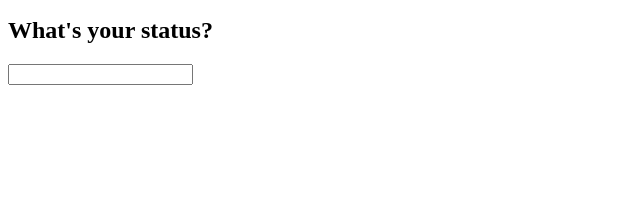
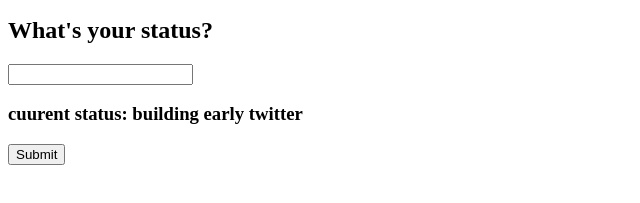
Before and after one commit to sebwiggins/early-twitter, a website: page index.html in a window 1280 px wide. Shown: the part 101-304 px from the top of the page, without its empty margins (0-640 px from the left). Drawn offline with Linux system fonts and the light colour scheme.

Commit message:
Submit button

```diff
--- a/index.html
+++ b/index.html
@@ -17,6 +17,10 @@
         <h2>What's your status?</h2>
         <input type="text" />
       </section>
+      <section>
+        <h3>cuurent status: building early twitter</h3>
+        <button type="button">Submit</button>
+      </section>
     </main>
   </body>
 </html>
```
